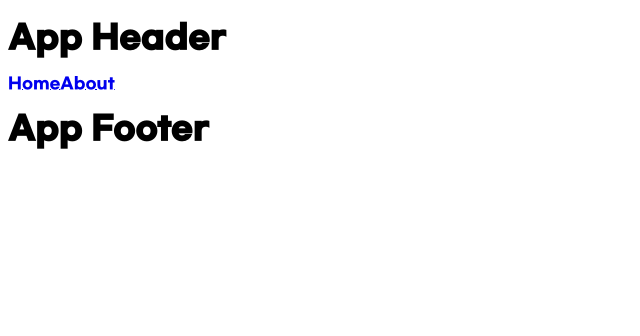
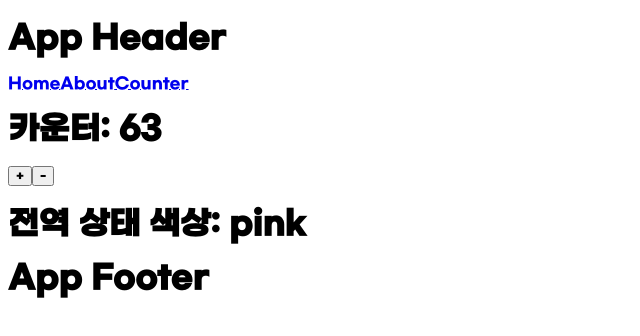
Before and after one commit to vellahw/nuxt, a Nuxt app: page /counter in a window 1280 px wide. Shown: the top 336 px of the page, without its empty margins (0-640 px from the left). Built offline with nearby package versions, Linux system fonts and the light colour scheme.

Commit message:
상태관리

```diff
--- a/app/components/Header.vue
+++ b/app/components/Header.vue
@@ -3,5 +3,6 @@
     <h1>App Header</h1>
     <NuxtLink to="/">Home</NuxtLink>
     <NuxtLink to="/about">About</NuxtLink>
+    <NuxtLink to="/counter">Counter</NuxtLink>
   </header>
 </template>
--- /dev/null
+++ b/app/composables/states.ts
@@ -0,0 +1 @@
+export const useColor = () => useState<string>("color", () => "pink");
--- /dev/null
+++ b/app/pages/counter.vue
@@ -0,0 +1,15 @@
+<template>
+  <div>
+    <h1>카운터: {{ counter }}</h1>
+    <button @click="counter++">+</button>
+    <button @click="counter--">-</button>
+  </div>
+  <div>
+    <h1>전역 상태 색상: {{ color }}</h1>
+  </div>
+</template>
+
+<script setup lang="ts">
+const counter = useState("counter", () => Math.round(Math.random() * 100));
+const color = useColor(); // 전역 상태
+</script>
```
